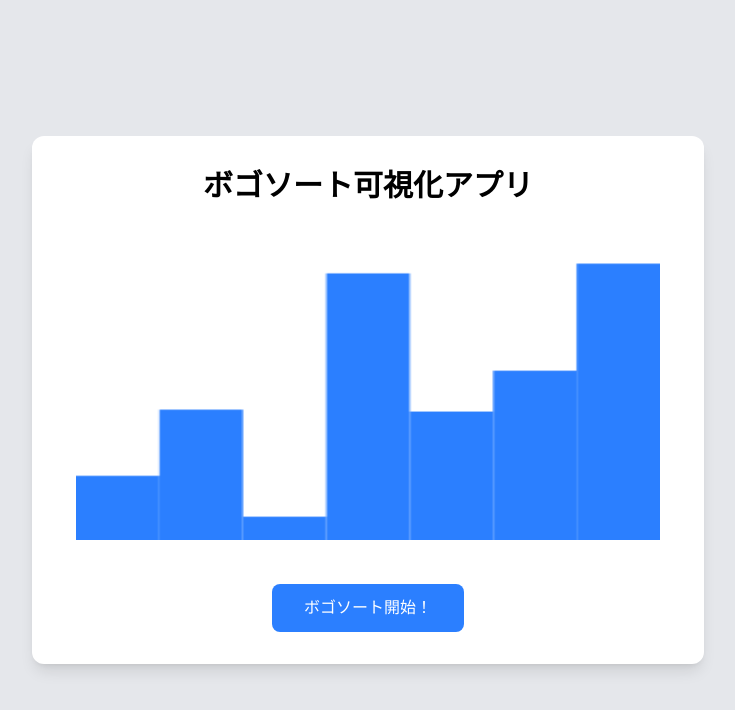
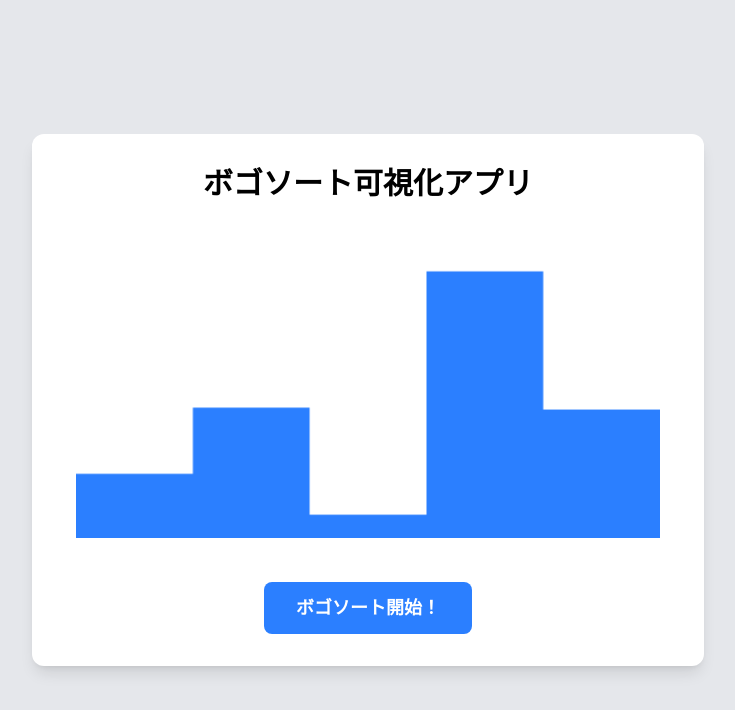
Before and after one commit to zawataku/bogosort-app, a Vue app: page / in a window 1280 px wide. Shown: the top 710 px of the page, without its empty margins (272-1007 px from the left). Built offline with nearby package versions, Linux system fonts and the light colour scheme; a web font is replaced by a local one.

Commit message:
update: UIの微調整

```diff
--- a/src/components/Bogo.vue
+++ b/src/components/Bogo.vue
@@ -5,7 +5,7 @@
             <h1 class="text-3xl font-bold text-center">ボゴソート可視化アプリ</h1>
             <canvas ref="canvas" class="w-full h-full border-0 p-3"></canvas>
             <div class="flex justify-center">
-                <button class="bg-blue-500 text-white py-3 px-8 rounded-lg text-center"
+                <button class="bg-blue-500 text-white text-lg font-bold py-3 px-8 rounded-lg text-center"
                     @click="startSorting">ボゴソート開始！</button>
             </div>
         </div>
@@ -19,7 +19,7 @@ export default defineComponent({
     name: 'BogoSort',
     setup() {
         const canvas = ref<HTMLCanvasElement | null>(null);
-        const arraySize = 7;
+        const arraySize = 5;
         let array: number[] = [];
         let sorting = false;
         let sortInterval: number;
```
